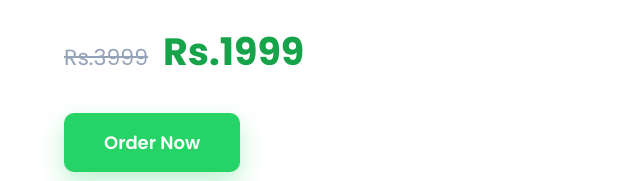
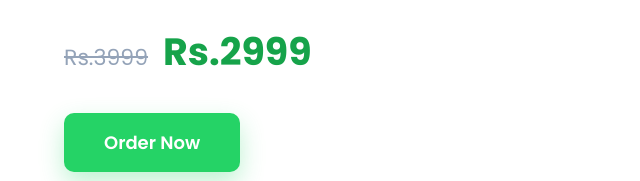
Before and after one commit to musawerqaisrani-ship-it/landing-page, a plain HTML site: page index.html in a window 1280 px wide. Shown: the part 277-458 px from the top of the page, 0-640 px from the left. Drawn offline with Linux system fonts and the light colour scheme.

Commit message:
Update index.html

```diff
--- a/index.html
+++ b/index.html
@@ -31,7 +31,7 @@ High Quality Product with Fast Delivery and Cash on Delivery all over Pakistan.
 
 <span class="old-price">Rs.3999</span>
 
-<span class="new-price">Rs.1999</span>
+<span class="new-price">Rs.2999</span>
 
 </div>
 
```
